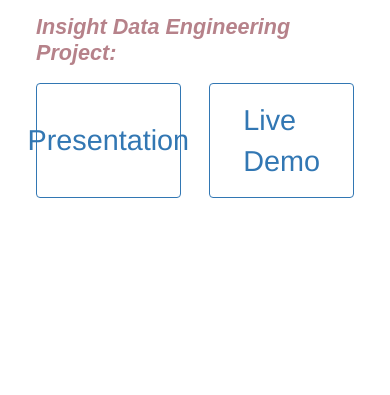
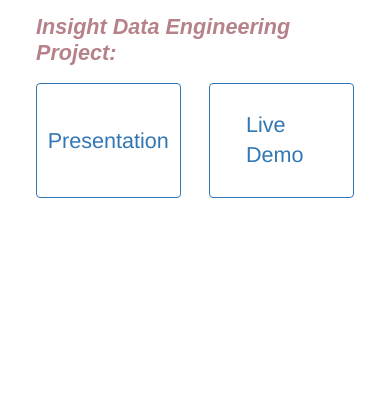
Before and after one commit to giovannamalhotra/giovannamalhotra.github.io, a plain HTML site: page index.html in a window 390 px wide. Shown: the part 365-760 px from the top of the page. Drawn offline with nearby package versions, Linux system fonts and the light colour scheme.

Commit message:
Adjust block font size for mobile

```diff
--- a/css/style.css
+++ b/css/style.css
@@ -332,7 +332,6 @@
 	width: 100%;
     height: 15rem;
     border: 1px solid #3277b3;
-/*    background-color: #000;  */
     cursor: pointer;
     position: relative;
 	color: #3277b3;
@@ -404,6 +403,7 @@
 	.company, .companyLocation { display: inline-block; }
 	.custom-img-container img { width: 50%;}
 	.selectionBlock { height: 8rem;}
+	.blockTitle { font-size: 1.5rem; }
 }
 
 @media (min-width: @screen-sm-min) and (max-width: @screen-sm-max) {
```
